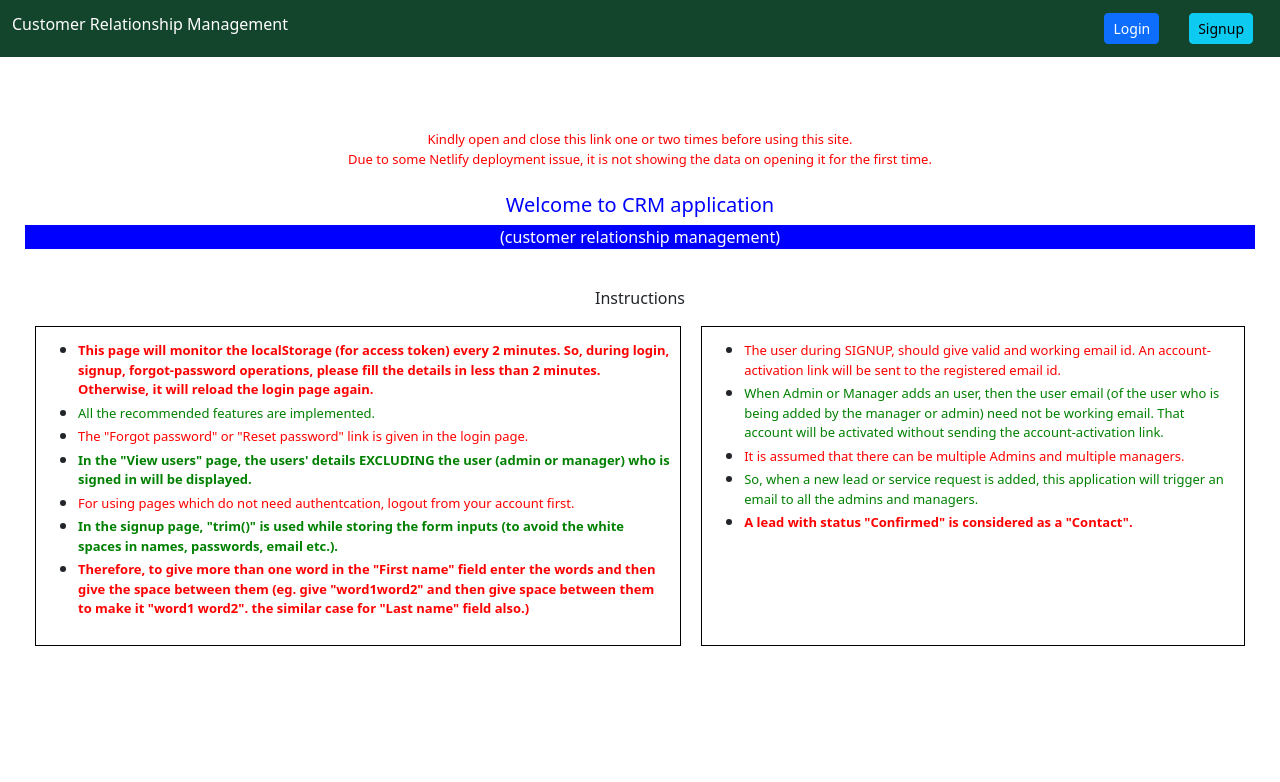
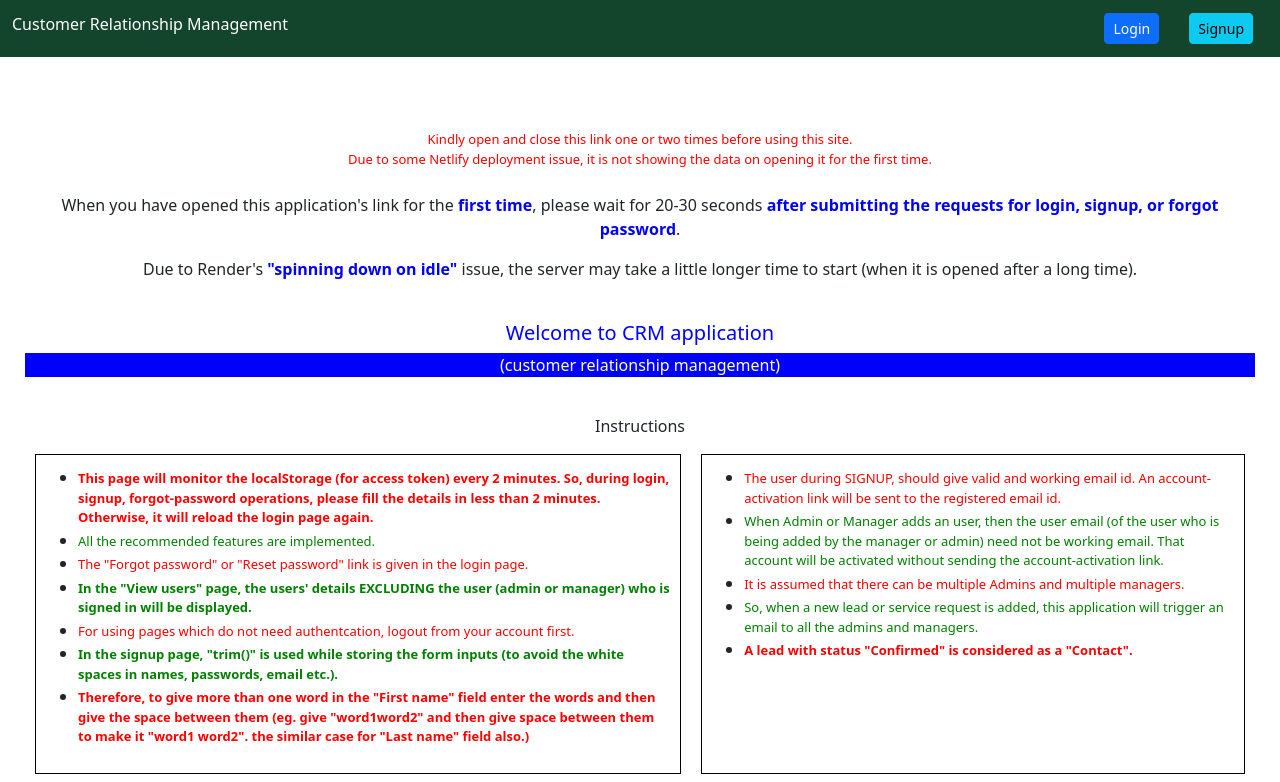
Before and after one commit to SkMdSufiyan/Webcode-2-Frontend, a React (Create React App) app: page / in a window 1280 px wide. Shown: the top 782 px of the page. Built offline with nearby package versions, Linux system fonts and the light colour scheme.

Commit message:
Update Home.js

```diff
--- a/src/components/Home.js
+++ b/src/components/Home.js
@@ -26,6 +26,10 @@
           </Nav>
     </Navbar>
 
+      <p className='app-suggestion-p'>When you have opened this application's link for the <b style={{color : "blue"}}>first time</b>, please wait for 20-30 seconds <b style={{color : "blue"}}>after submitting the requests for login, signup, or forgot password</b>.</p>
+      <p className='app-suggestion-p'>Due to Render's <b style={{color : "blue"}}>"spinning down on idle"</b> issue, the server may take a little longer time to start (when it is opened after a long time). </p>
+
+    <br />
 
 
         <h5 style={{color: "blue"}}>Welcome to CRM application </h5>
```
